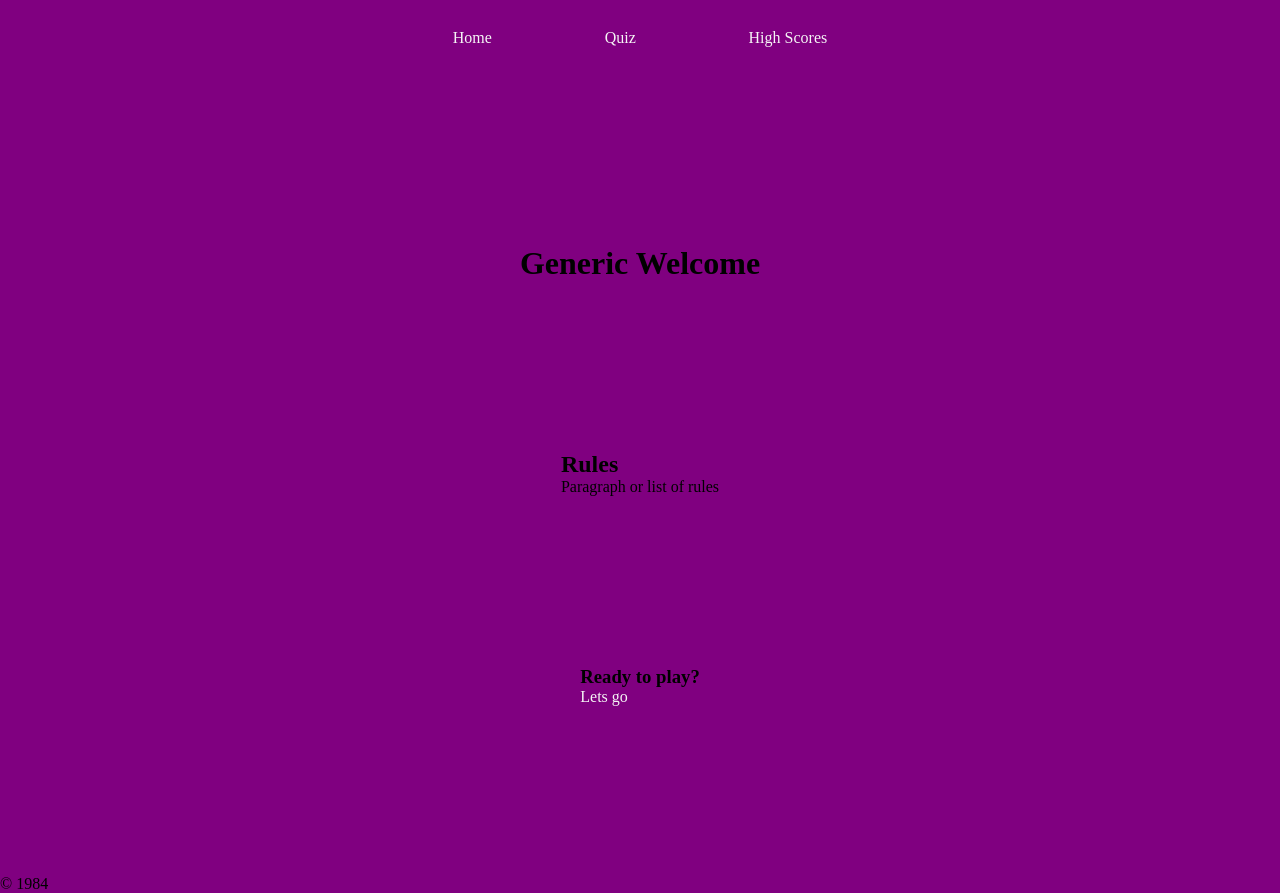
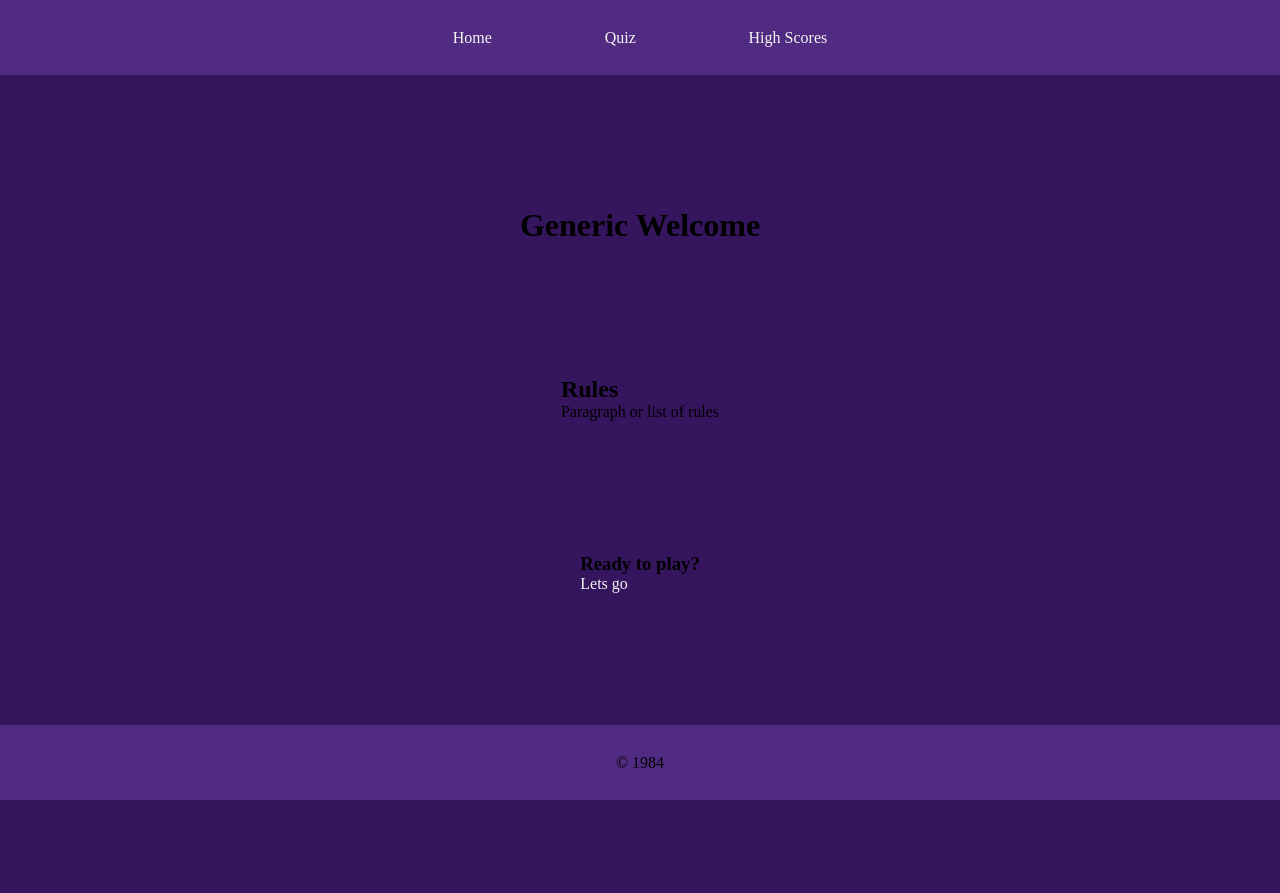
Before and after one commit to SJECollins/js_quiz, a plain HTML site: page index.html in a window 1280 px wide. After the commit the page ends 800 px from the top, so only its background shows below. Drawn offline with Linux system fonts and the light colour scheme.

Commit message:
Start proper styling

```diff
--- a/assets/css/style.css
+++ b/assets/css/style.css
@@ -4,12 +4,13 @@
     box-sizing: border-box;
 }
 
-body {
-    background-color: purple;
+html {
+    height: 100%;
 }
 
-main {
-    height: 100vh;
+body {
+    height: 100%;
+    background-color: #35155D;
 }
 
 li {
@@ -24,6 +25,7 @@ a {
 
 nav {
     height: 75px;
+    background-color: #512B81;
 }
 
 ul {
@@ -54,6 +56,7 @@ main {
     flex-direction: column;
     align-items: center;
     justify-content: space-evenly;
+    height: calc(100vh - 150px);
 }
 
 /* Quiz Styling */
@@ -72,3 +75,10 @@ main {
     flex-direction: column;
     align-items: center;
 }
+
+/* Footer Styling */
+footer {
+    background-color: #512B81;
+    text-align: center;
+    line-height: 75px;
+}
--- a/index.html
+++ b/index.html
@@ -23,8 +23,9 @@
         </ul>
       </nav>
     </header>
+
     <main>
-      <h1>Generic Welcome</h1>
+        <h1 class="title">Generic Welcome</h1>
       <div>
         <h2>Rules</h2>
         <p>Paragraph or list of rules</p>
```
